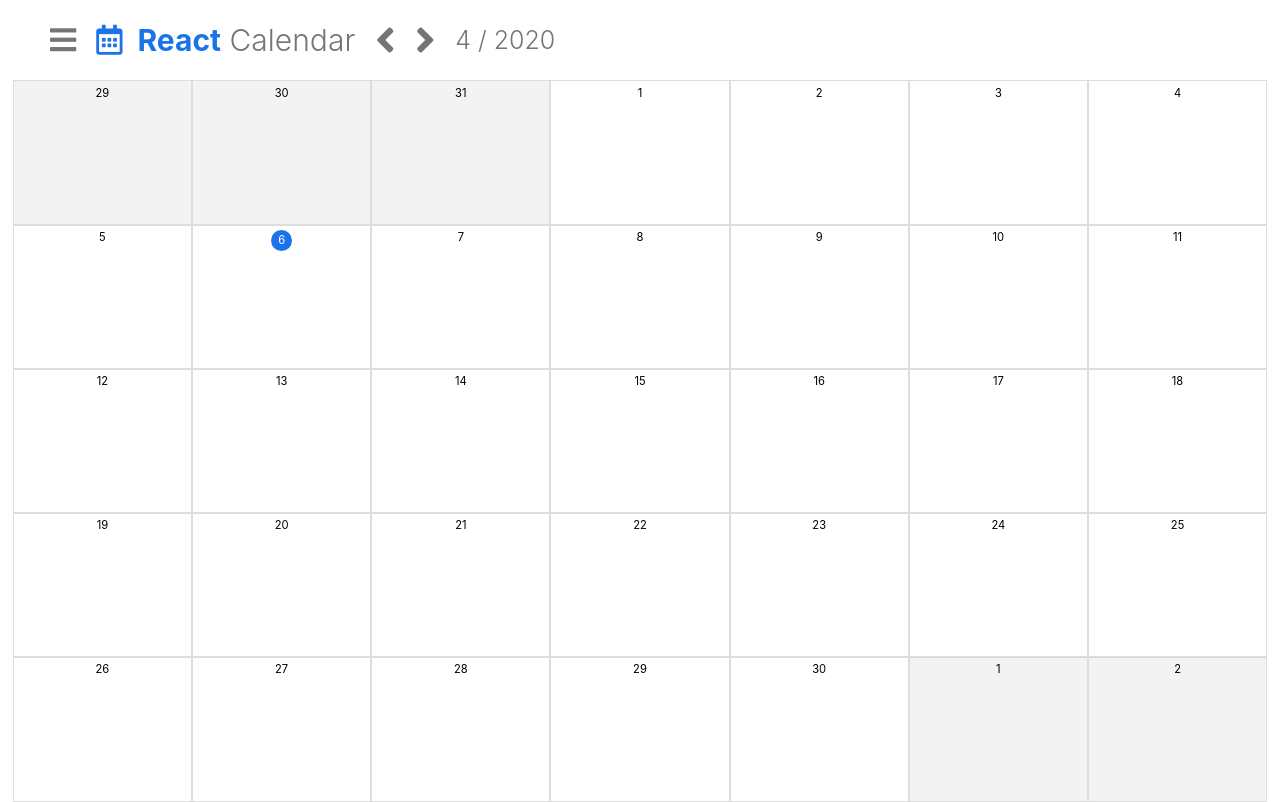
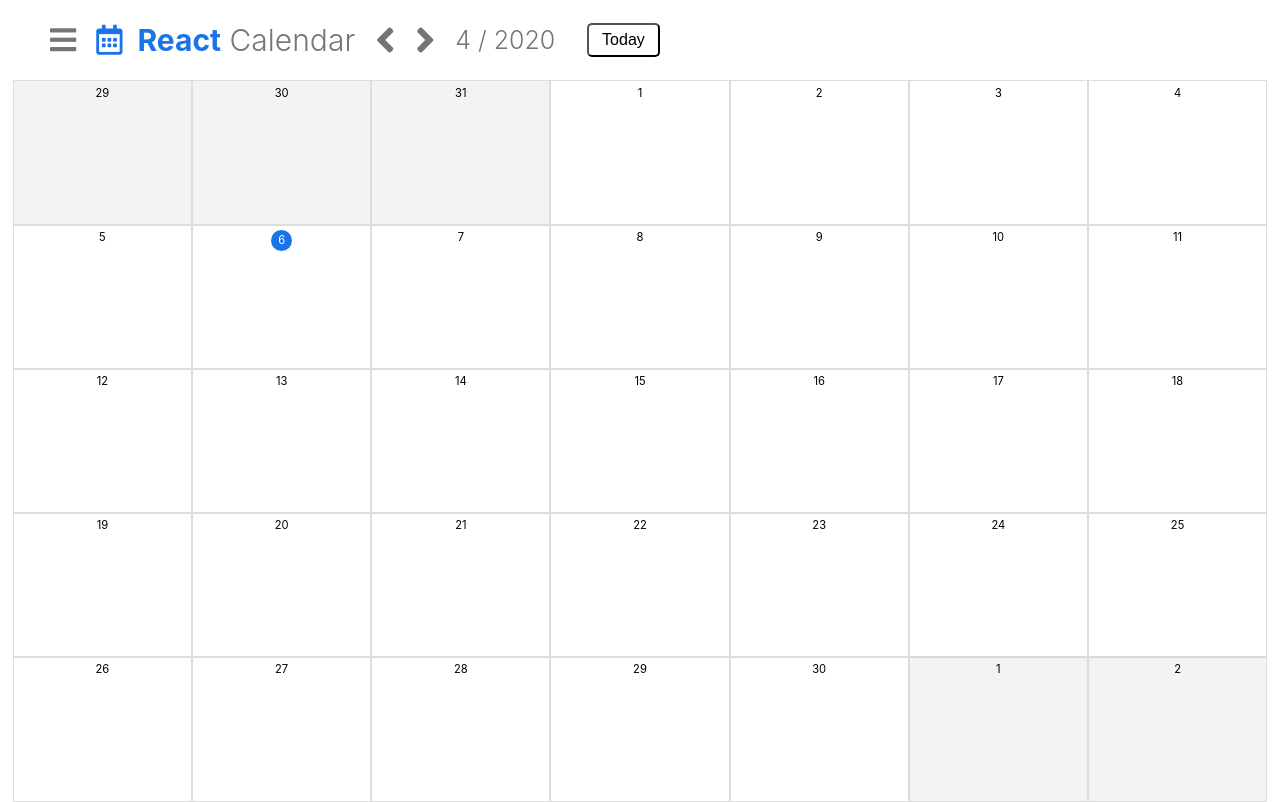
Before and after one commit to takkuyu/Calendar, a React (Create React App) app: page / in a window 1280 px wide. Built offline with nearby package versions, Linux system fonts and the light colour scheme; the HTML template or start-up script is replaced by a standard one.

Commit message:
Added today button

```diff
--- a/src/App.css
+++ b/src/App.css
@@ -96,6 +96,10 @@
   background-color: rgba(0, 0, 0, 0.1);
 }
 
+.modal-window .modal-content button:focus {
+  outline: 0;
+}
+
 .modal-window .modal-content .task-modal {
   display: -webkit-box;
   display: -ms-flexbox;
--- a/src/App.js
+++ b/src/App.js
@@ -198,28 +198,36 @@ class App extends Component {
 
 
 
-  displayBoard(board, year) {
+  displayBoard(board, year) { //@TODO ; Replace year with card.year
     const today = String(new Date()).substring(0, 10);
+    // const thisyear = year;
 
     return board.map(card => {
       const tasks = [];
+      // year = thisyear
       let isToday = false;
-      // isToday = !isToday;
+
+      if(card.month === 0){
+        card.month = 12;
+        console.log(card)
+        year = year -1;
+      }else if(card.month === 13){
+        card.month = 1;
+      }
 
       this.state.tasks.forEach(task => {
         const thisCardKey = card.day + '/' + card.month + '/' + year;
         if (task.key === thisCardKey) {
-          console.log('same: ' + thisCardKey)
           tasks.push(task)
         }
       })
 
       const thisday = String(new Date(year, card.month - 1, card.day)).substring(0, 10);
-      console.log(thisday)
 
       if (today === thisday) {
         isToday = !isToday;
       }
+
 
       return (
         <Card
@@ -244,6 +252,7 @@ class App extends Component {
       taskModal: false
     })
   }
+
 
   render() {
     // console.log('render in App.js')
@@ -302,6 +311,7 @@ class App extends Component {
           today={this.state.today}
           generateLastMonthBoard={this.generateLastMonthBoard}
           generateNextMonthBoard={this.generateNextMonthBoard}
+          getCurrentDate={this.getCurrentDate}
         />
         <Board
           today={this.state.today}
--- a/src/App.scss
+++ b/src/App.scss
@@ -89,6 +89,9 @@
             &:hover {
                 background-color: rgba(0, 0, 0, .1);
             }
+            &:focus{
+                outline: 0;
+            }
         }
 
         .task-modal {
--- a/src/components/Card/Card.js
+++ b/src/components/Card/Card.js
@@ -7,6 +7,7 @@ import Task from '../Task/Task';
 class Card extends Component {
 
     generateTaskCards(tasks) {
+        // console.log(tasks)
         if (tasks.length > 0) {
             let i = 1;
             return tasks.map(task => {
--- a/src/components/Navigation/Navigation.css
+++ b/src/components/Navigation/Navigation.css
@@ -37,4 +37,21 @@ header .angle {
   display: inline-block;
   cursor: pointer;
 }
+
+header button {
+  font-size: 1rem;
+  background: #fff;
+  padding: .4rem .8rem;
+  border-radius: 5px;
+  cursor: pointer;
+  margin-left: 2em;
+}
+
+header button:hover {
+  background-color: rgba(0, 0, 0, 0.1);
+}
+
+header button:focus {
+  outline: 0;
+}
 /*# sourceMappingURL=Navigation.css.map */
--- a/src/components/Navigation/Navigation.js
+++ b/src/components/Navigation/Navigation.js
@@ -17,6 +17,7 @@ const Navigation = (props) => {
                 <i onClick={props.generateNextMonthBoard} className="fas fa-angle-right angle"></i>
             </div>
             <h2>{props.today.month} / {props.today.year}</h2>
+            <button onClick={props.getCurrentDate}>Today</button>
         </header>
     );
 }
--- a/src/components/Navigation/Navigation.scss
+++ b/src/components/Navigation/Navigation.scss
@@ -36,4 +36,19 @@ header {
         cursor: pointer;
     }
 
+    button {
+        font-size: 1rem;
+        background: #fff;
+        padding: .4rem .8rem;
+        border-radius: 5px;
+        cursor: pointer;
+        margin-left: 2em;
+        &:hover {
+            background-color: rgba(0, 0, 0, .1);
+        }
+        &:focus{
+            outline: 0;
+        }
+    }
+
 }
```
Also changed, not shown: 2 other files (tests, documents, lock files or other folders).
